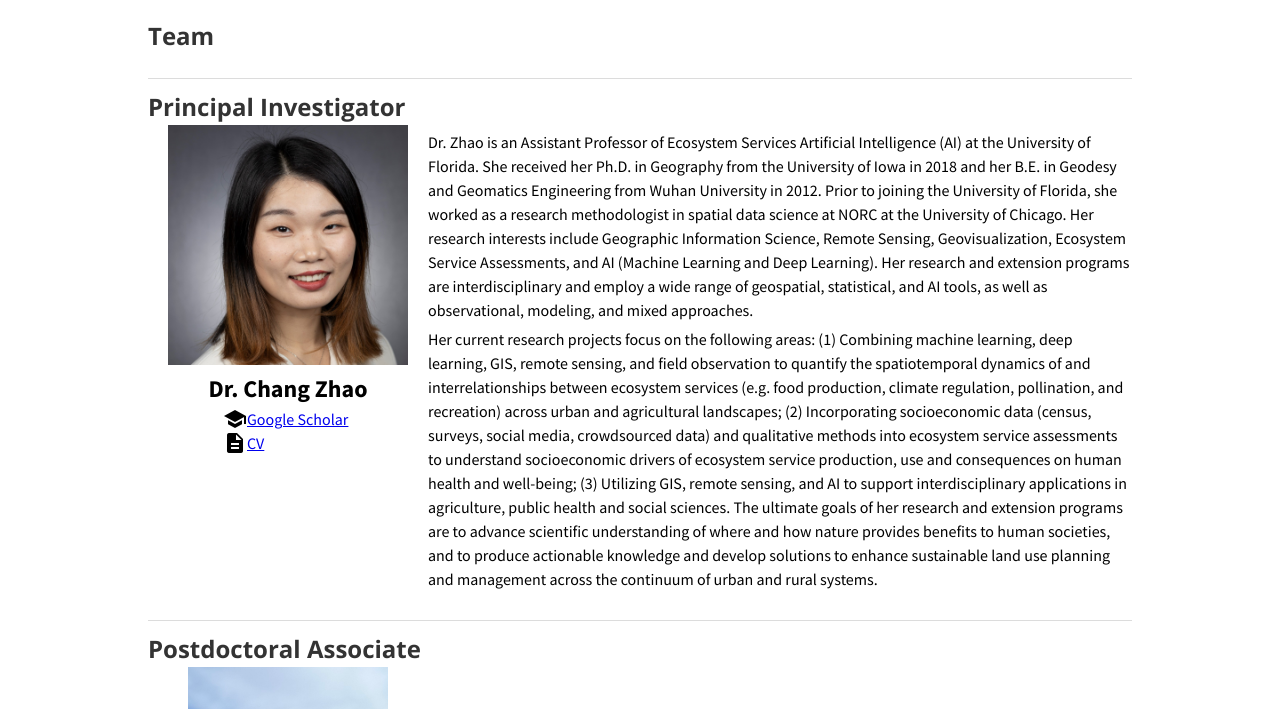
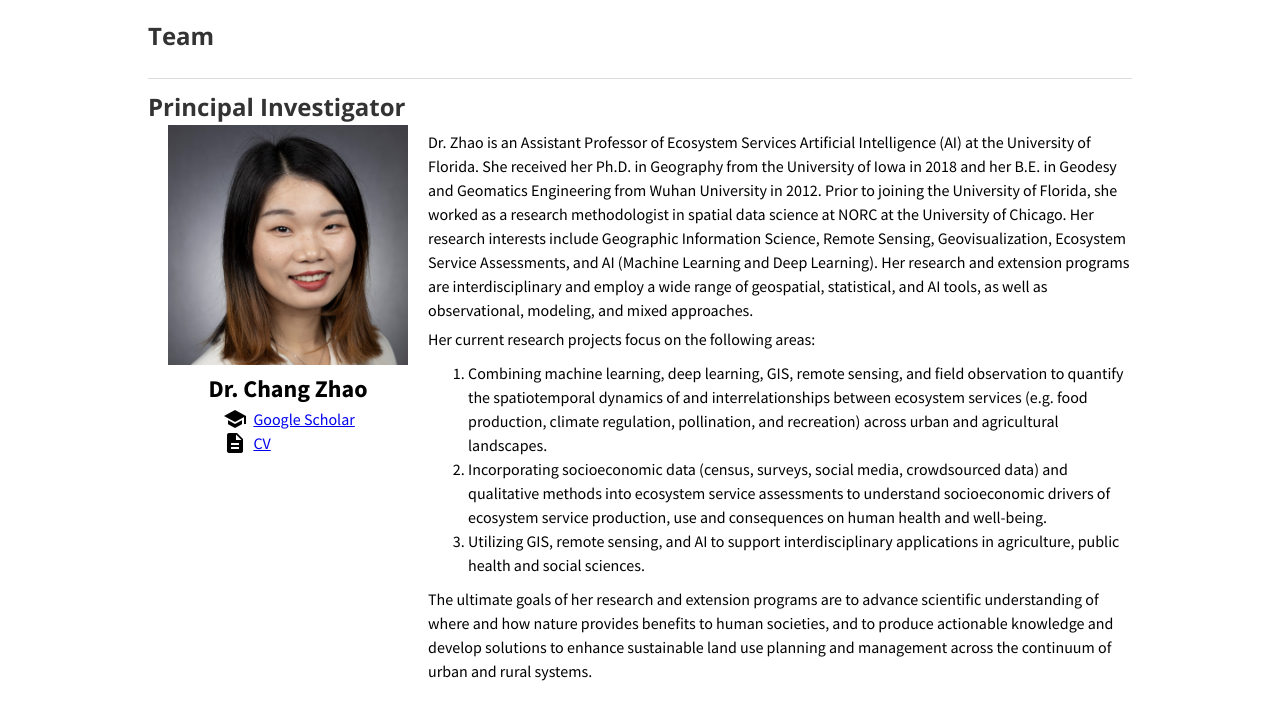
Before and after one commit to changzhao-geoDS/Ecosystem-Services-GeoAI-Lab, a plain HTML site: page team.html in a window 1280 px wide. Shown: the part 83-792 px from the top of the page. Drawn offline with nearby package versions, Linux system fonts and the light colour scheme.

Commit message:
edits to image carousel, team, and vacancies
Image carousel images open in new tab when clicked. Dr. Zhao's bio includes a list of her research topics. Inserted space between icons and links for google scholar and CV. Job description on vacancies page changed to match pdf.

```diff
--- a/team.html
+++ b/team.html
@@ -44,19 +44,48 @@
                             <div class="name">Dr. Chang Zhao</div>
                             <div class="flex-row">
                                 <i style="padding-left: 75px" class="material-icons">school</i>
+                                &nbsp;&nbsp;
                                 <a href="https://scholar.google.com/citations?hl=en&user=C9z9unYAAAAJ">Google Scholar</a>
                             </div>
                             <div class="flex-row">
                                 <i style="padding-left: 75px" class="material-icons">description</i>
+                                &nbsp;&nbsp;
                                 <a href="docs/CV_ChangZhao.pdf">CV</a>
                             </div>
                         </div>
                         <div>
                             <p class="text-small-margin">
-                                Dr. Zhao is an Assistant Professor of Ecosystem Services Artificial Intelligence (AI) at the University of Florida. She received her Ph.D. in Geography from the University of Iowa in 2018 and her B.E. in Geodesy and Geomatics Engineering from Wuhan University in 2012. Prior to joining the University of Florida, she worked as a research methodologist in spatial data science at NORC at the University of Chicago. Her research interests include Geographic Information Science, Remote Sensing, Geovisualization, Ecosystem Service Assessments, and AI (Machine Learning and Deep Learning). Her research and extension programs are interdisciplinary and employ a wide range of geospatial, statistical, and AI tools, as well as observational, modeling, and mixed approaches.
+                                Dr. Zhao is an Assistant Professor of Ecosystem Services Artificial Intelligence (AI) at
+                                the University of Florida. She received her Ph.D. in Geography from the University of
+                                Iowa in 2018 and her B.E. in Geodesy and Geomatics Engineering from Wuhan University in
+                                2012. Prior to joining the University of Florida, she worked as a research methodologist
+                                in spatial data science at NORC at the University of Chicago. Her research interests
+                                include Geographic Information Science, Remote Sensing, Geovisualization, Ecosystem
+                                Service Assessments, and AI (Machine Learning and Deep Learning). Her research and
+                                extension programs are interdisciplinary and employ a wide range of geospatial,
+                                statistical, and AI tools, as well as observational, modeling, and mixed approaches.
                             </p>
                             <p class="text-small-margin">
-                                Her current research projects focus on the following areas: (1) Combining machine learning, deep learning, GIS, remote sensing, and field observation to quantify the spatiotemporal dynamics of and interrelationships between ecosystem services (e.g. food production, climate regulation, pollination, and recreation) across urban and agricultural landscapes; (2) Incorporating socioeconomic data (census, surveys, social media, crowdsourced data) and qualitative methods into ecosystem service assessments to understand socioeconomic drivers of ecosystem service production, use and consequences on human health and well-being; (3) Utilizing GIS, remote sensing, and AI to support interdisciplinary applications in agriculture, public health and social sciences. The ultimate goals of her research and extension programs are to advance scientific understanding of where and how nature provides benefits to human societies, and to produce actionable knowledge and develop solutions to enhance sustainable land use planning and management across the continuum of urban and rural systems.
+                                Her current research projects focus on the following areas:
+                            </p>
+                            <ol type="1">
+                                <li>Combining machine
+                                learning, deep learning, GIS, remote sensing, and field observation to quantify the
+                                spatiotemporal dynamics of and interrelationships between ecosystem services (e.g. food
+                                production, climate regulation, pollination, and recreation) across urban and
+                                agricultural landscapes.</li>
+                                <li>Incorporating socioeconomic data (census, surveys, social
+                                media, crowdsourced data) and qualitative methods into ecosystem service assessments to
+                                understand socioeconomic drivers of ecosystem service production, use and consequences
+                                on human health and well-being.</li>
+                                <li>Utilizing GIS, remote sensing, and AI to support
+                                interdisciplinary applications in agriculture, public health and social sciences.</li>
+                            </ol>
+                            <p class="text-small-margin">
+                                The ultimate goals of her research and extension programs are to advance scientific
+                                understanding of where and how nature provides benefits to human societies, and to
+                                produce actionable knowledge and develop solutions to enhance sustainable land use
+                                planning and management across the continuum of urban and rural systems.
                             </p>
                         </div>
                     </div>
```
Also changed, not shown: carousel.html (+4 -0 lines), vacancies.html (+17 -3 lines).
